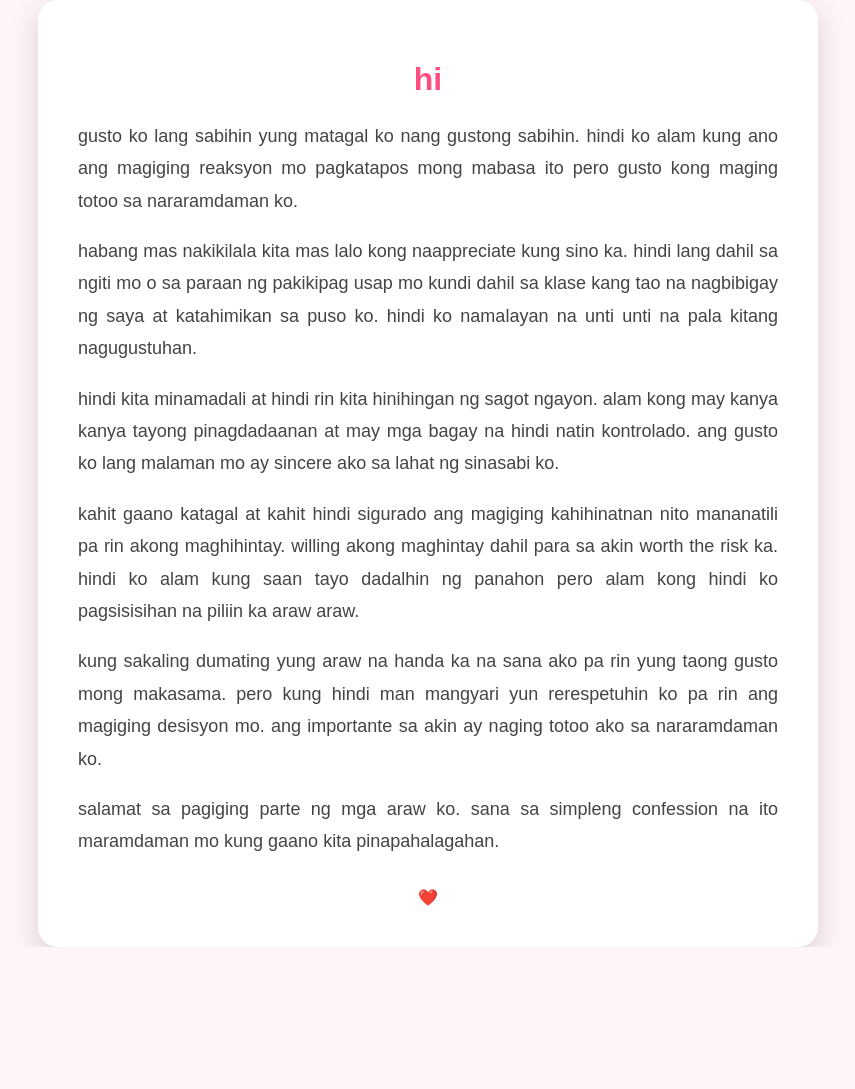
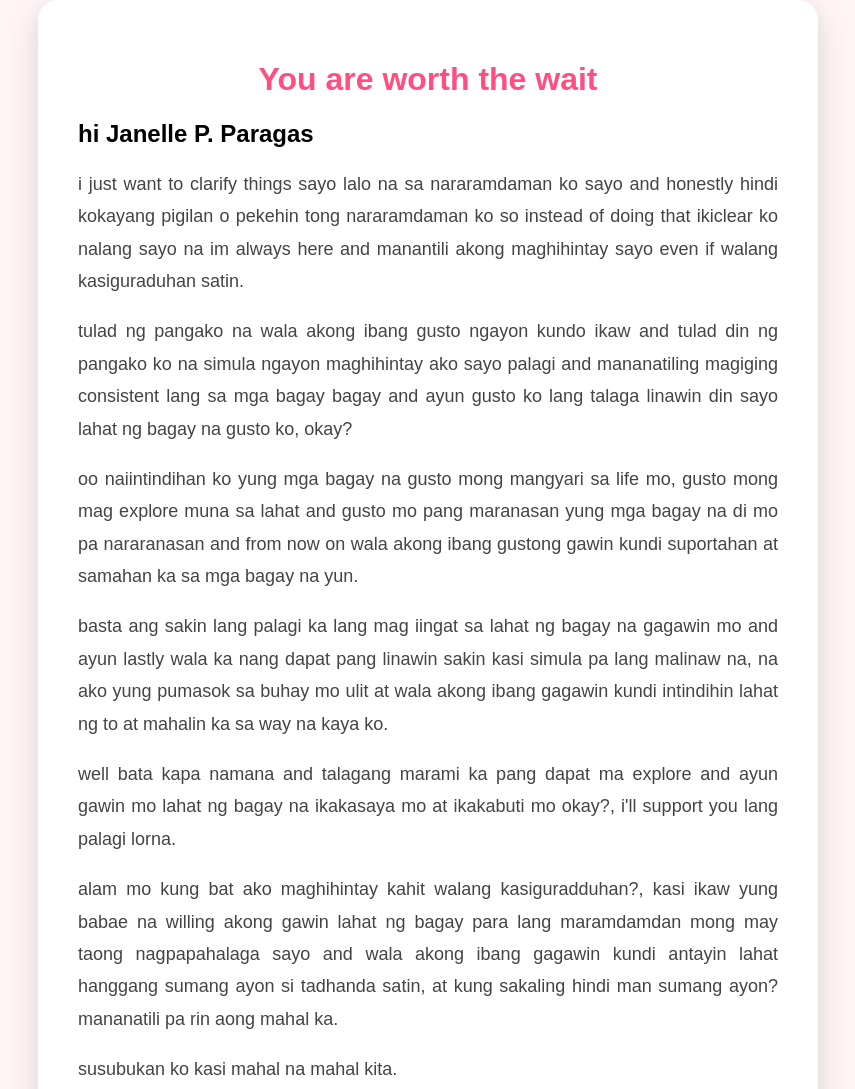
Before and after one commit to hellokhel/hello, a plain HTML site: page index.html in a window 1280 px wide. Shown: the top 1089 px of the page, without its empty margins (212-1067 px from the left). Before the commit the page ends 947 px from the top, so only its background shows below. Drawn offline with Linux system fonts and the light colour scheme.

Commit message:
Update index.html

```diff
--- a/index.html
+++ b/index.html
@@ -51,30 +51,36 @@ p{
 
 <div class="card">
 
-<h1>hi</h1>
+<h1>You are worth the wait</h1>
+
+<h2>hi Janelle P. Paragas </h2>
 
 <p>
-gusto ko lang sabihin yung matagal ko nang gustong sabihin. hindi ko alam kung ano ang magiging reaksyon mo pagkatapos mong mabasa ito pero gusto kong maging totoo sa nararamdaman ko.
+i just want to clarify things sayo lalo na sa nararamdaman ko sayo and honestly hindi kokayang pigilan o pekehin tong nararamdaman ko so instead of doing that ikiclear ko nalang sayo na im always here and manantili akong maghihintay sayo even if walang kasiguraduhan satin.
 </p>
 
 <p>
-habang mas nakikilala kita mas lalo kong naappreciate kung sino ka. hindi lang dahil sa ngiti mo o sa paraan ng pakikipag usap mo kundi dahil sa klase kang tao na nagbibigay ng saya at katahimikan sa puso ko. hindi ko namalayan na unti unti na pala kitang nagugustuhan.
+tulad ng pangako na wala akong ibang gusto ngayon kundo ikaw and tulad din ng pangako ko na simula ngayon maghihintay ako sayo palagi and mananatiling magiging consistent lang sa mga bagay bagay and ayun gusto ko lang talaga linawin din sayo lahat ng bagay na gusto ko, okay?
 </p>
 
 <p>
-hindi kita minamadali at hindi rin kita hinihingan ng sagot ngayon. alam kong may kanya kanya tayong pinagdadaanan at may mga bagay na hindi natin kontrolado. ang gusto ko lang malaman mo ay sincere ako sa lahat ng sinasabi ko.
+oo naiintindihan ko yung mga bagay na gusto mong mangyari sa life mo, gusto mong mag explore muna sa lahat and gusto mo pang maranasan yung mga bagay na di mo pa nararanasan and from now on wala akong ibang gustong gawin kundi suportahan at samahan ka sa mga bagay na yun.
 </p>
 
 <p>
-kahit gaano katagal at kahit hindi sigurado ang magiging kahihinatnan nito mananatili pa rin akong maghihintay. willing akong maghintay dahil para sa akin worth the risk ka. hindi ko alam kung saan tayo dadalhin ng panahon pero alam kong hindi ko pagsisisihan na piliin ka araw araw.
+basta ang sakin lang palagi ka lang mag iingat sa lahat ng bagay na gagawin mo and ayun lastly wala ka nang dapat pang linawin sakin kasi simula pa lang malinaw na, na ako yung pumasok sa buhay mo ulit at wala akong ibang gagawin kundi intindihin lahat ng to at mahalin ka sa way na kaya ko.
 </p>
 
 <p>
-kung sakaling dumating yung araw na handa ka na sana ako pa rin yung taong gusto mong makasama. pero kung hindi man mangyari yun rerespetuhin ko pa rin ang magiging desisyon mo. ang importante sa akin ay naging totoo ako sa nararamdaman ko.
+well bata kapa namana and talagang marami ka pang dapat ma explore and ayun gawin mo lahat ng bagay na ikakasaya mo at ikakabuti mo okay?, i'll support you lang palagi lorna.
 </p>
 
 <p>
-salamat sa pagiging parte ng mga araw ko. sana sa simpleng confession na ito maramdaman mo kung gaano kita pinapahalagahan.
+alam mo kung bat ako maghihintay kahit walang kasiguradduhan?, kasi ikaw yung babae na willing akong gawin lahat ng bagay para lang maramdamdan mong may taong nagpapahalaga sayo and wala akong ibang gagawin kundi antayin lahat hanggang sumang ayon si tadhanda satin, at kung sakaling hindi man sumang ayon? mananatili pa rin aong mahal ka.
+</p>
+
+<p>
+susubukan ko kasi mahal na mahal kita.
 </p>
 
 <div class="footer">
```
